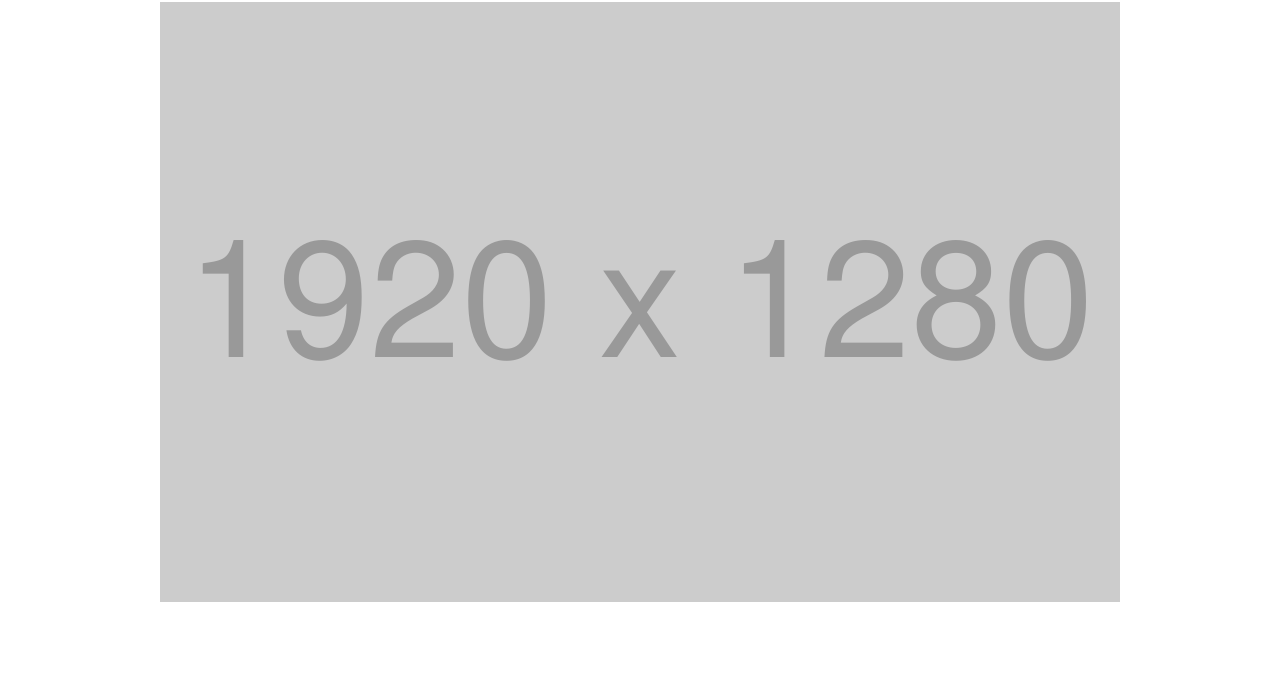
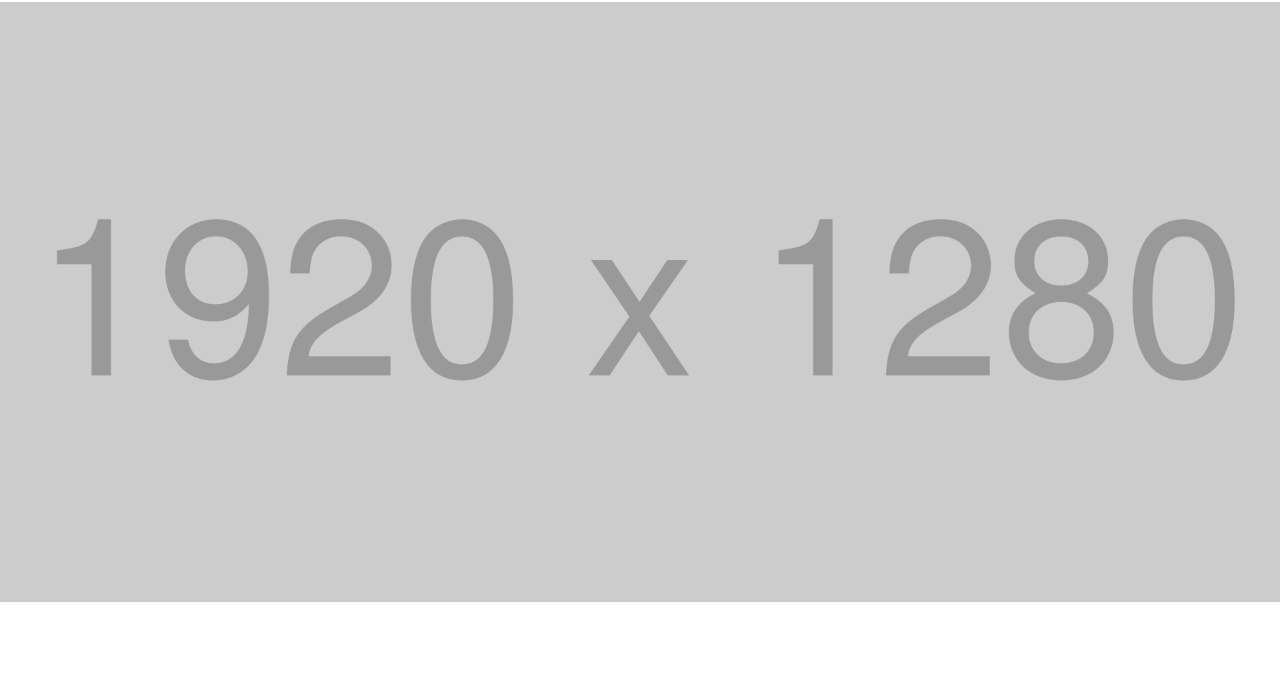
Before and after one commit to takuzo8679/hc_practice, a plain HTML site: page html_css_output_beginner/index.html in a window 1280 px wide. Shown: the part 44-723 px from the top of the page. Drawn offline with Linux system fonts and the light colour scheme.

Commit message:
トップの画像の調整

```diff
--- a/html_css_output_beginner/css/style.css
+++ b/html_css_output_beginner/css/style.css
@@ -33,14 +33,18 @@ header .headers ul li {
 }
 
 .top-image {
+    /* ウィンドウ幅に広げる */
+    width: 100vw;
+    /* このままだと画像の始点が親の位置のままなのでウインドウ端に移動する */
+    /*  1.  50%でウィンドウの中央に移動する */
+    /*  2. -50vwで画像幅の半分だけ画面端に移動する */
+    margin: 0 calc(50% - 50vw);
+    /* 仕様 */
     height: 600px;
-    width: 100%;
-    /* width: 100vm; */
     /* アスペクト比を維持したまま画像幅に合わせる */
     object-fit: cover;
-    /* 横幅のマージンを無くす */
-    /* margin: 0 -4%; */
-    /* margin: 0; */
+
+    /* その他 */
     margin-bottom: 80px;
 }
 
```
